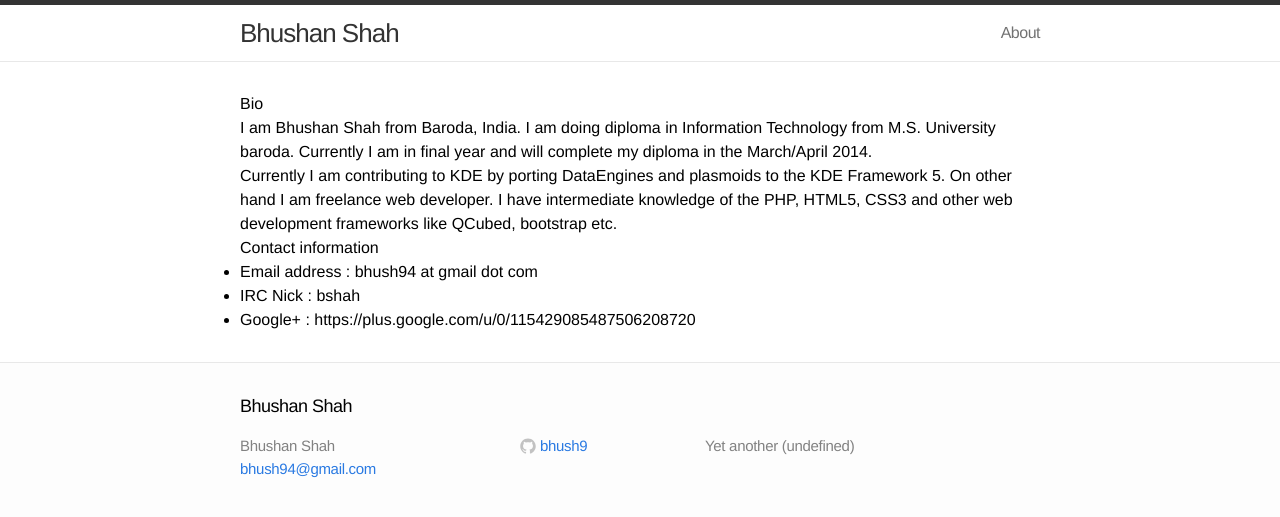
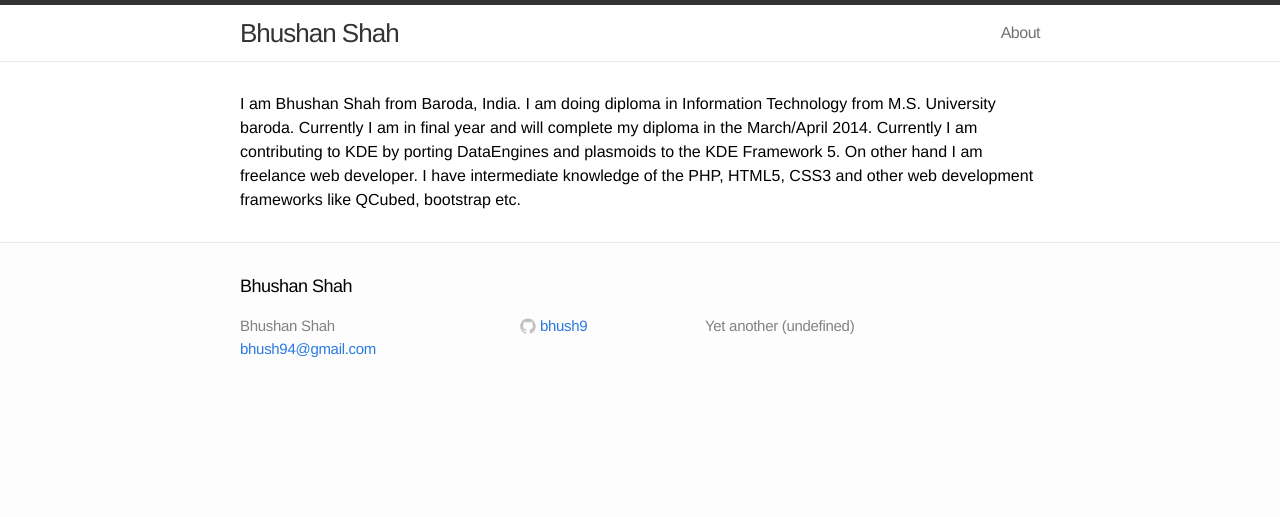
Before and after one commit to bhush9/bhush9.github.io, a Jekyll site: the page built from about.md, in a window 1280 px wide. Shown: the top 517 px of the page. Built offline with Jekyll 4.4.1, drawn with Linux system fonts in a browser that asks for light colours.

Commit message:
change aboutme

```diff
--- a/about.md
+++ b/about.md
@@ -3,14 +3,4 @@ layout: default
 title: About
 ---
 
-### Bio
-
-I am Bhushan Shah from Baroda, India. I am doing diploma in Information Technology from M.S. University baroda. Currently I am in final year and will complete my diploma in the March/April 2014.
-
-Currently I am contributing to KDE by porting DataEngines and plasmoids to the KDE Framework 5. On other hand I am freelance web developer. I have intermediate knowledge of the PHP, HTML5, CSS3 and other web development frameworks like QCubed, bootstrap etc.
-
-### Contact information
-
-* Email address : bhush94 at gmail dot com
-* IRC Nick : bshah
-* Google+ : https://plus.google.com/u/0/115429085487506208720
+I am Bhushan Shah from Baroda, India. I am doing diploma in Information Technology from M.S. University baroda. Currently I am in final year and will complete my diploma in the March/April 2014. Currently I am contributing to KDE by porting DataEngines and plasmoids to the KDE Framework 5. On other hand I am freelance web developer. I have intermediate knowledge of the PHP, HTML5, CSS3 and other web development frameworks like QCubed, bootstrap etc.
```
